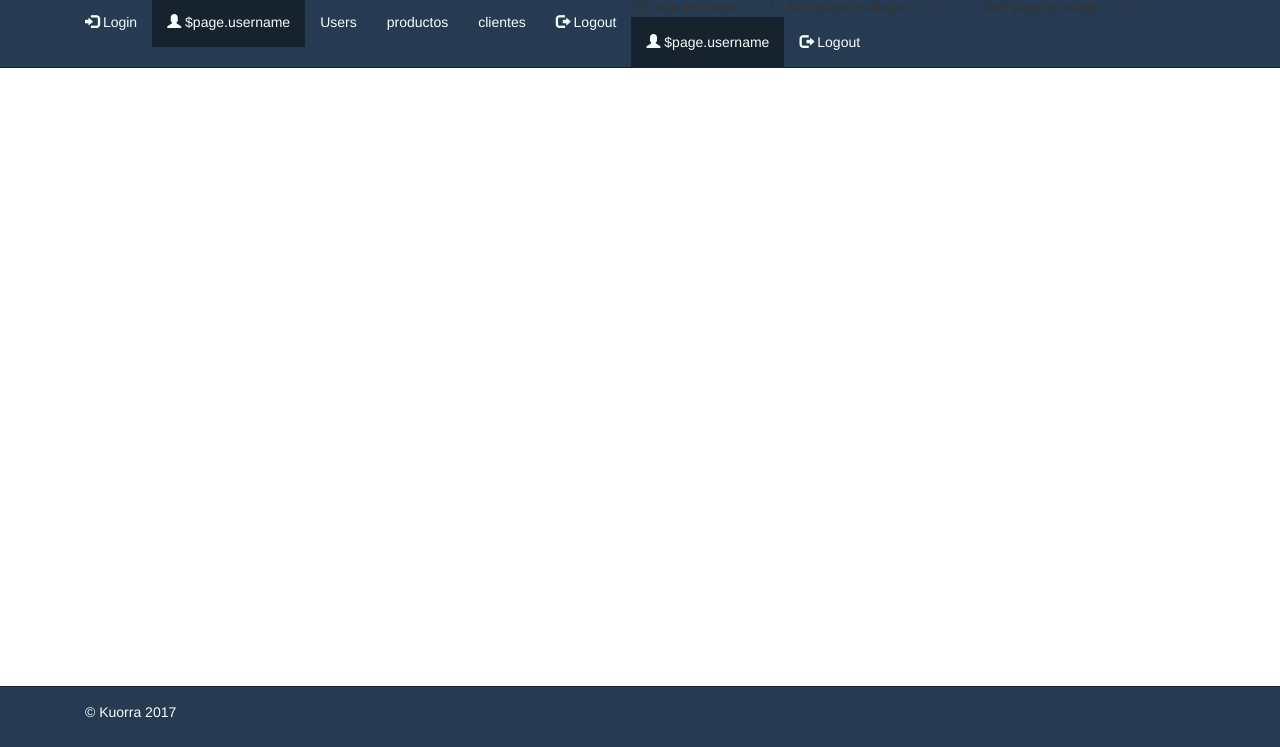
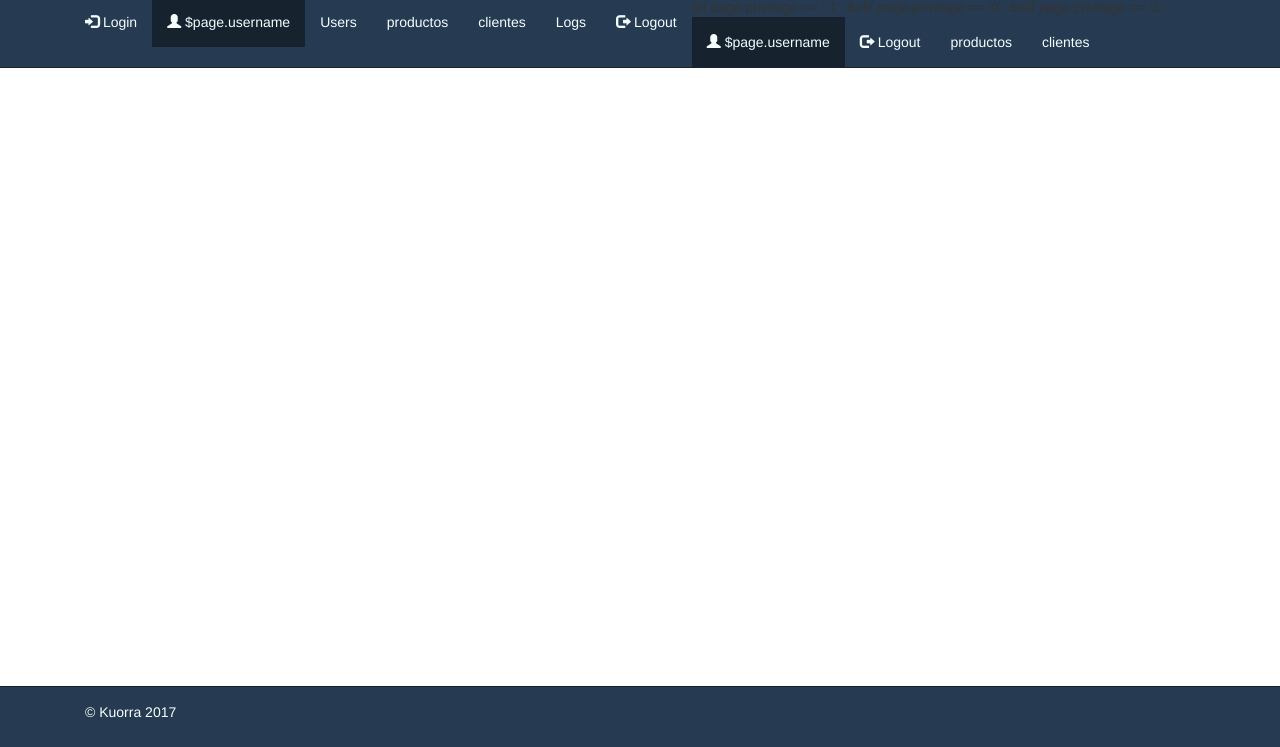
Before and after one commit to taniaunid/gaslp, a plain HTML site: page application/views/main/master.html in a window 1280 px wide. Shown: the part 53-800 px from the top of the page. Drawn offline with Linux system fonts and the light colour scheme; files that its build step writes are made by us from their sources; files whose address does not match are found by name.

Commit message:
modificado

```diff
--- a/application/views/main/master.html
+++ b/application/views/main/master.html
@@ -37,13 +37,15 @@ $def with (page)
                         <li class='active'><a href="/"><span class="glyphicon glyphicon-user"></span> $page.username </a></li>
                         <li><a href="/users">Users</a></li>
                         <li><a href="/productos">productos</a></li>
-                        <li><a href="/productos">clientes</a></li
+                        <li><a href="/clientes">clientes</a></li>
                         <li><a href="/logs">Logs</a></li>
                         <li><a href="/logout"><span class="glyphicon glyphicon-log-out"></span> Logout</a></li>
 
                     $elif page.privilege == '1':
                         <li class='active'><a href="/"><span class="glyphicon glyphicon-user"></span> $page.username </a></li>
                         <li><a href="/logout"><span class="glyphicon glyphicon-log-out"></span> Logout</a></li>
+                        <li><a href="/productos">productos</a></li>
+                        <li><a href="/clientes">clientes</a></li>
                 </ul>
             </div>
         </div>
```
